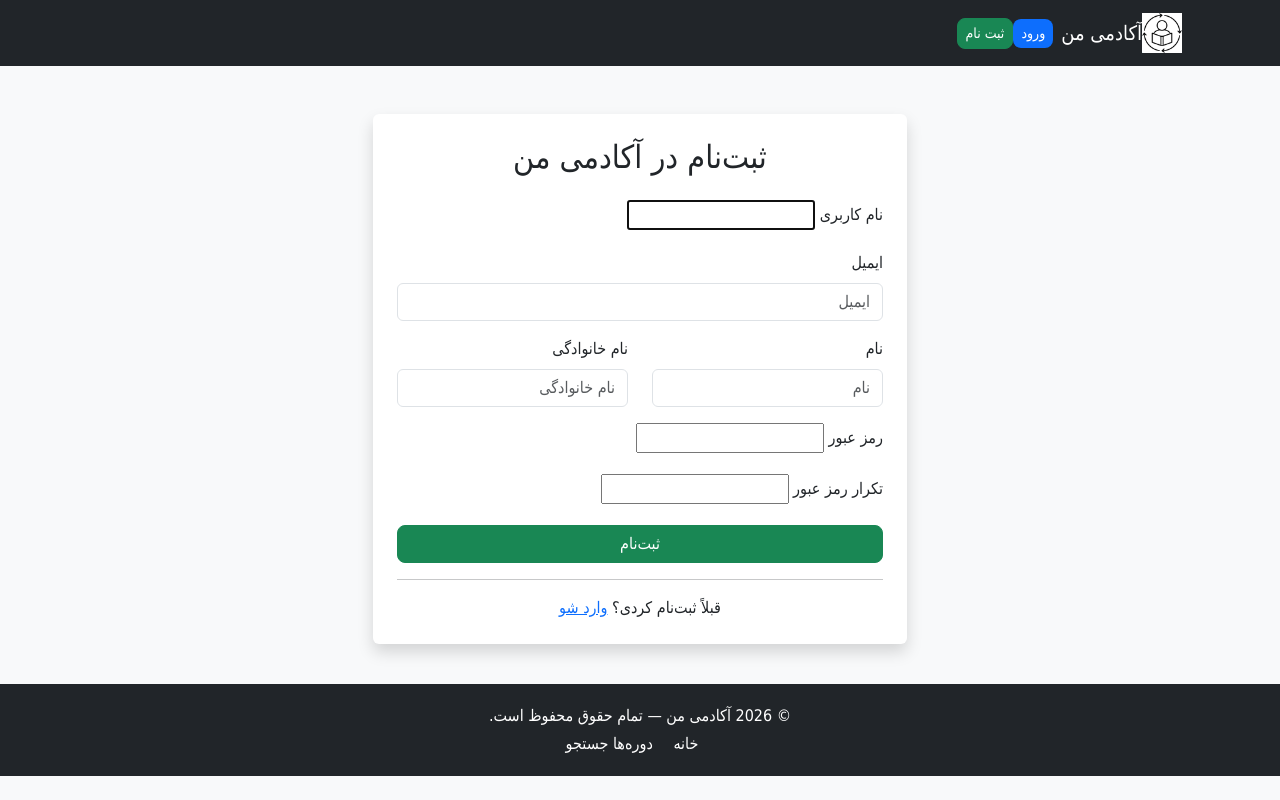
After one commit to Masoumeh1386/learning_platform, a Django app: page /accounts/register/ in a window 1280 px wide. The commit adds this page. Run offline with Django 5.2, Linux system fonts and the light colour scheme.

Commit message:
add register

```diff
--- a/accounts/forms.py
+++ b/accounts/forms.py
@@ -1,6 +1,7 @@
 from django import forms
 from .models import Profile
-
+from django.contrib.auth.forms import UserCreationForm
+from django.contrib.auth.models import User
 
 class ProfileForm(forms.ModelForm):
     class Meta:
@@ -10,3 +11,20 @@ class ProfileForm(forms.ModelForm):
             'birth_date': forms.DateInput(attrs={'type': 'date'}),
             'bio': forms.Textarea(attrs={'rows': 3}),
         }
+
+
+
+class RegisterForm(UserCreationForm):
+    email = forms.EmailField(required=True, widget=forms.EmailInput(attrs={'class': 'form-control', 'placeholder': 'ایمیل'}))
+    first_name = forms.CharField(max_length=30, required=False, widget=forms.TextInput(attrs={'class': 'form-control', 'placeholder': 'نام'}))
+    last_name = forms.CharField(max_length=30, required=False, widget=forms.TextInput(attrs={'class': 'form-control', 'placeholder': 'نام خانوادگی'}))
+
+    class Meta:
+        model = User
+        fields = ['username', 'email', 'first_name', 'last_name', 'password1', 'password2']
+
+    def init(self, *args, **kwargs):
+        super().init(*args, **kwargs)
+        self.fields['username'].widget.attrs.update({'class': 'form-control', 'placeholder': 'نام کاربری'})
+        self.fields['password1'].widget.attrs.update({'class': 'form-control', 'placeholder': 'رمز عبور'})
+        self.fields['password2'].widget.attrs.update({'class': 'form-control', 'placeholder': 'تکرار رمز عبور'})
--- a/accounts/urls.py
+++ b/accounts/urls.py
@@ -2,6 +2,7 @@ from django.urls import path
 from . import views
 
 urlpatterns = [
+    path('register/', views.register, name='register'),
     path('profile/', views.profile, name='profile'),
     path('dashboard/', views.dashboard, name='dashboard'),
 ]
--- a/accounts/views.py
+++ b/accounts/views.py
@@ -1,9 +1,10 @@
 from django.shortcuts import render, redirect
 from django.contrib.auth.decorators import login_required
 from django.contrib import messages
-from .forms import ProfileForm
 from orders.models import Order, Enrollment
-
+from django.contrib.auth import login
+from django.contrib.auth.views import LoginView
+from .forms import RegisterForm, ProfileForm
 
 @login_required
 def profile(request):
@@ -40,3 +41,19 @@ def dashboard(request):
         'recent_orders': recent_orders,
         'recent_enrollments': recent_enrollments,
     })
+
+
+
+
+def register(request):
+    if request.method == 'POST':
+        form = RegisterForm(request.POST)
+        if form.is_valid():
+            user = form.save()
+            login(request, user)  # ورود خودکار بعد از ثبت‌نام
+            messages.success(request, 'حساب شما ساخته شد! خوش اومدی 🎉')
+            return redirect('home')
+    else:
+        form = RegisterForm()
+
+    return render(request, 'accounts/register.html', {'form': form})
--- a/learning_platform/settings.py
+++ b/learning_platform/settings.py
@@ -23,9 +23,9 @@ BASE_DIR = Path(__file__).resolve().parent.parent
 SECRET_KEY = 'django-insecure-y_aiy(#qs5nz1w27l+_8*+wkj$clck-!qn2$$n-nim3g&&5v^8'
 
 # SECURITY WARNING: don't run with debug turned on in production!
-DEBUG = True
+DEBUG = False
 
-ALLOWED_HOSTS = []
+ALLOWED_HOSTS = ['127.0.0.1','localhost','Masoumeh1386.pythonanywhere.com']
 
 
 # Application definition
--- /dev/null
+++ b/templates/accounts/register.html
@@ -0,0 +1,69 @@
+{% extends 'base.html' %}
+
+{% block content %}
+<div class="container mt-5">
+    <div class="row justify-content-center">
+        <div class="col-md-6">
+            <div class="card shadow">
+                <div class="card-body p-4">
+                    <h2 class="text-center mb-4">ثبت‌نام در آکادمی من</h2>
+
+                    <form method="POST">
+                        {% csrf_token %}
+
+                        {% if form.errors %}
+                            <div class="alert alert-danger">
+                                {% for field in form %}
+                                    {% for error in field.errors %}
+                                        <p class="mb-0">{{ error }}</p>
+                                    {% endfor %}
+                                {% endfor %}
+                            </div>
+                        {% endif %}
+
+                        <div class="mb-3">
+                            <label class="form-label">نام کاربری</label>
+                            {{ form.username }}
+                        </div>
+
+                        <div class="mb-3">
+                            <label class="form-label">ایمیل</label>
+                            {{ form.email }}
+                        </div>
+
+                        <div class="row">
+                            <div class="col-md-6 mb-3">
+                                <label class="form-label">نام</label>
+                                {{ form.first_name }}
+                            </div>
+                            <div class="col-md-6 mb-3">
+                                <label class="form-label">نام خانوادگی</label>
+                                {{ form.last_name }}
+                            </div>
+                        </div>
+
+                        <div class="mb-3">
+                            <label class="form-label">رمز عبور</label>
+                            {{ form.password1 }}
+                        </div>
+
+                        <div class="mb-3">
+                            <label class="form-label">تکرار رمز عبور</label>
+                            {{ form.password2 }}
+                        </div>
+
+                        <button type="submit" class="btn btn-success w-100">ثبت‌نام</button>
+                    </form>
+
+                    <hr>
+
+                    <p class="text-center mb-0">
+                        قبلاً ثبت‌نام کردی؟
+                        <a href="{% url 'login' %}">وارد شو</a>
+                    </p>
+                </div>
+            </div>
+        </div>
+    </div>
+</div>
+{% endblock %}
--- a/templates/base.html
+++ b/templates/base.html
@@ -32,6 +32,7 @@
                     </form>
                 {% else %}
                     <a href="{% url 'login' %}" class="btn btn-primary btn-sm">ورود</a>
+                    <a href="{% url 'register' %}" class="btn btn-success btn-sm">ثبت نام</a>
                 {% endif %}
             </div>
         </div>
```
Also changed, not shown: templates/accounts/login.html (added, +44 -0 lines), db.sqlite3 (added), 1 other file.
